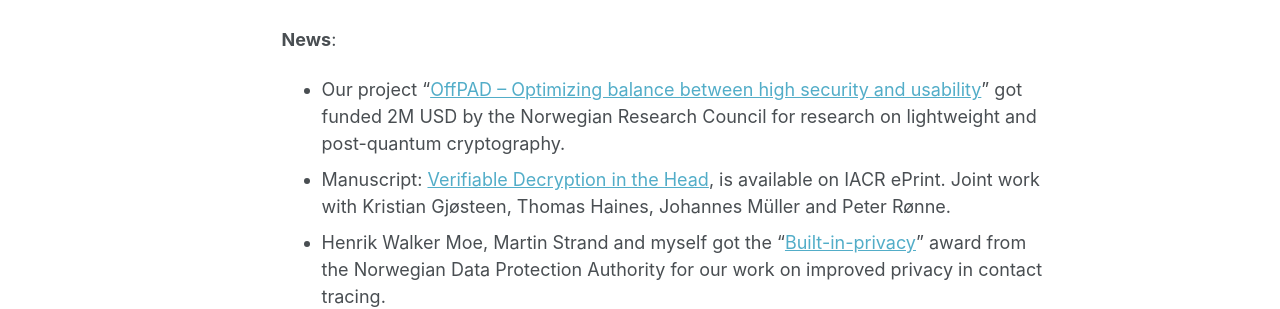
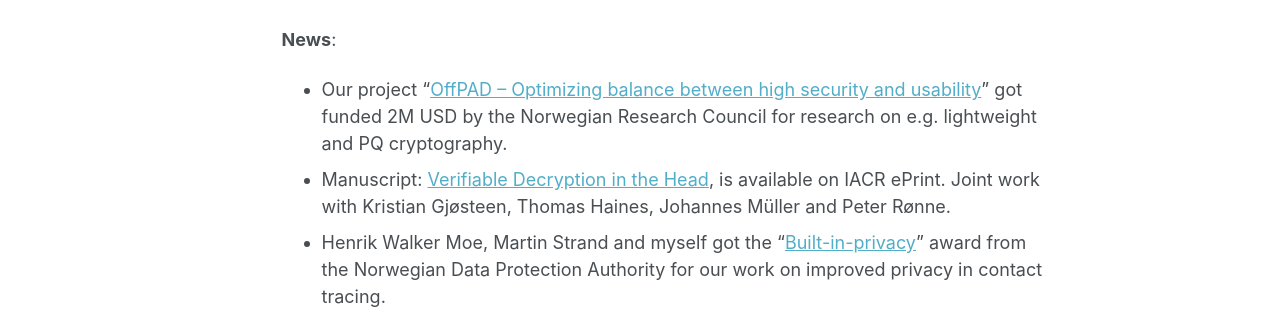
Before and after one commit to tjesi/tjesi.github.io, a Jekyll site: the page built from _pages/about.md, in a window 1280 px wide and 1303 px high. Shown: the part 633-942 px from the top of the window. Built offline with Jekyll 4.4.1, drawn with Linux system fonts in a browser that asks for light colours; some web fonts are replaced.

Commit message:
Update about.md

```diff
--- a/_pages/about.md
+++ b/_pages/about.md
@@ -19,7 +19,7 @@
 I've previously been working as a project manager at [Lær Kidsa Koding](https://www.kidsakoder.no) (2015-17), as a university college teacher at [Western Norway University of Applied Sciences](https://www.hvl.no/en) (2017-20), and I had a 3 months internship in 2018 at the IoT-security company [Intrinsic-ID](https://www.intrinsic-id.com) in Eindhoven, NL.
 
 **News**:
-- Our project "[OffPAD -- Optimizing balance between high security and usability](https://prosjektbanken.forskningsradet.no/en/project/FORISS/321619)" got funded 2M USD by the Norwegian Research Council for research on lightweight and post-quantum cryptography.
+- Our project "[OffPAD -- Optimizing balance between high security and usability](https://prosjektbanken.forskningsradet.no/en/project/FORISS/321619)" got funded 2M USD by the Norwegian Research Council for research on e.g. lightweight and PQ cryptography.
 - Manuscript: [Verifiable Decryption in the Head](https://eprint.iacr.org/2021/558.pdf), is available on IACR ePrint. Joint work with Kristian Gjøsteen, Thomas Haines, Johannes Müller and Peter Rønne.
 - Henrik Walker Moe, Martin Strand and myself got the "[Built-in-privacy](https://www.datatilsynet.no/aktuelt/aktuelle-nyheter-2021/pris-for-innebygd-personvern-til-anonyme-tokens)" award from the Norwegian Data Protection Authority for our work on improved privacy in contact tracing.
 - Paper: [Lattice-Based Proof of Shuffle and Applications to Electronic Voting](https://eprint.iacr.org/2021/338.pdf), is accepted at CT-RSA. Joint work w/ Diego F. Aranha, Carsten Baum, Kristian Gjøsteen and Thor Tunge.
```
